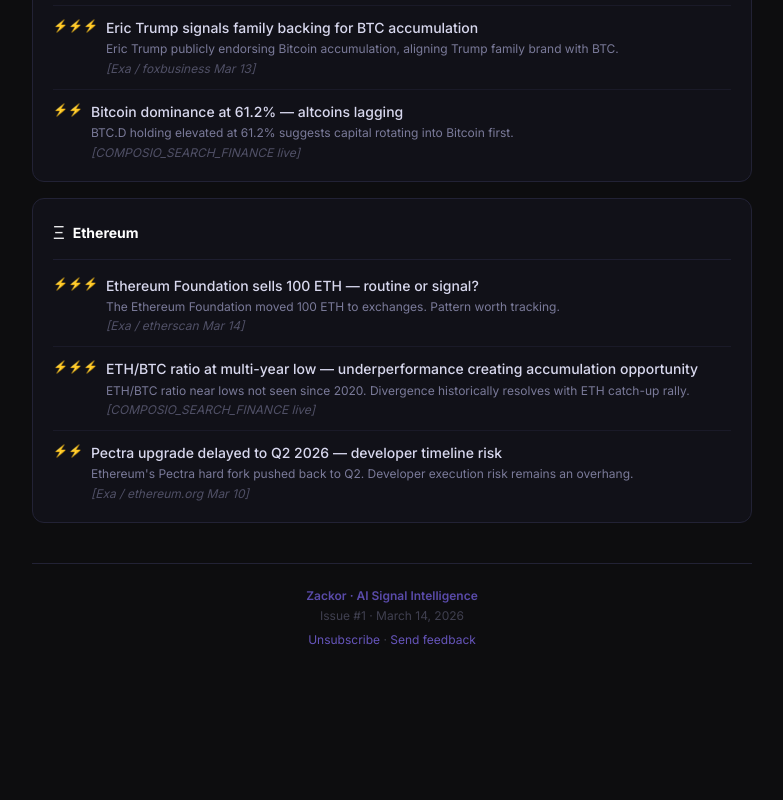
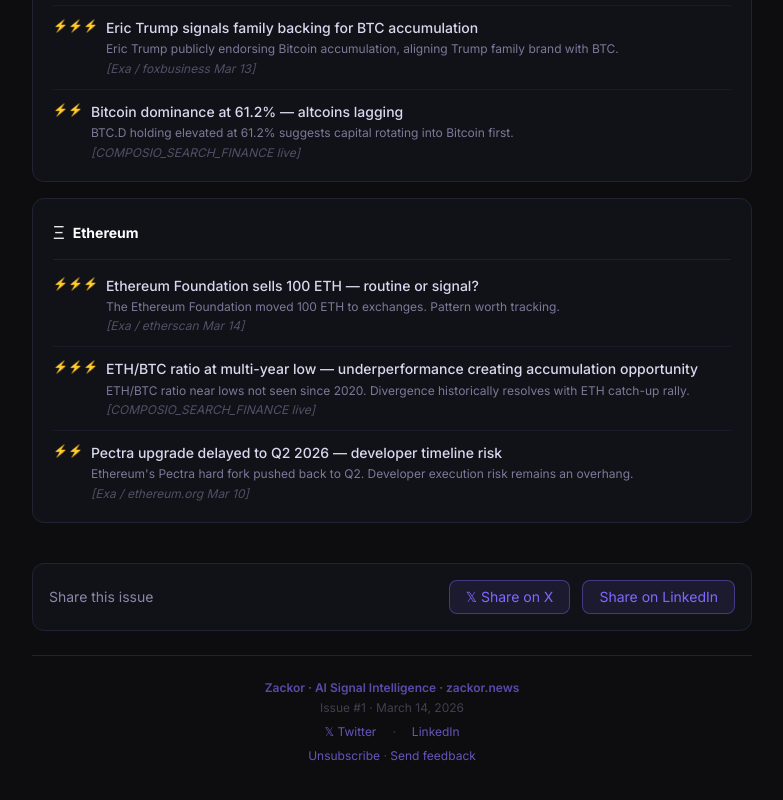
Before and after one commit to Mind-Dragon/zackor-signals, a Next.js app: page /issues/001 in a window 1280 px wide. Shown: the part 556-1356 px from the top of the page, without its empty margins (248-1031 px from the left). Before the commit the page ends 1244 px from the top, so only its background shows below. Built offline with nearby package versions, Linux system fonts and the light colour scheme.

Commit message:
feat: add Twitter/LinkedIn share buttons, social links and OG meta to issue pages

```diff
--- a/app/issues/[id]/page.tsx
+++ b/app/issues/[id]/page.tsx
@@ -10,9 +10,24 @@
 export async function generateMetadata({ params }: { params: { id: string } }): Promise<Metadata> {
   const issue = ISSUES.find(i => i.id === params.id);
   if (!issue) return {};
+  const url = `https://zackor.news/issues/${issue.id}`;
   return {
     title: `Issue #${issue.issueNumber} — Zackor Signals`,
     description: `Zackor Signals Issue #${issue.issueNumber} · ${issue.date} · BTC ${issue.btcPrice} · ETH ${issue.ethPrice}`,
+    openGraph: {
+      title: `Zackor Signals — Issue #${issue.issueNumber}`,
+      description: `${issue.date} · BTC ${issue.btcPrice} · ETH ${issue.ethPrice} · AI Crypto Intelligence`,
+      url,
+      type: "article",
+      siteName: "Zackor Signals",
+    },
+    twitter: {
+      card: "summary_large_image",
+      site: "@mindragon",
+      creator: "@mindragon",
+      title: `Zackor Signals — Issue #${issue.issueNumber}`,
+      description: `${issue.date} · BTC ${issue.btcPrice} · ETH ${issue.ethPrice} · AI Crypto Intelligence`,
+    },
   };
 }
 
@@ -22,15 +37,29 @@
   return <span className={`${color} text-xs shrink-0`}>{"⚡".repeat(rating)}</span>;
 }
 
+const SOCIAL = {
+  twitter: "https://x.com/mindragon",
+  linkedin: "https://www.linkedin.com/in/jeffersonnunn/",
+};
+
 export default function IssuePage({ params }: { params: { id: string } }) {
   const issue = ISSUES.find(i => i.id === params.id);
   if (!issue) notFound();
+
+  const issueUrl = `https://zackor.news/issues/${issue.id}`;
+  const tweetText = `Zackor Signals — Issue #${issue.issueNumber} · ${issue.date} · BTC ${issue.btcPrice} · ETH ${issue.ethPrice} · AI Crypto Intelligence`;
+  const twitterShareUrl = `https://twitter.com/intent/tweet?text=${encodeURIComponent(tweetText)}&url=${encodeURIComponent(issueUrl)}`;
+  const linkedinShareUrl = `https://www.linkedin.com/sharing/share-offsite/?url=${encodeURIComponent(issueUrl)}`;
 
   return (
     <div className="min-h-screen bg-[#0d0d0f]">
       <nav className="border-b border-[#222235] px-6 py-4 flex items-center justify-between max-w-3xl mx-auto">
         <Link href="/" className="text-lg font-bold"><span className="text-[#7c6aff]">Zackor</span> Signals</Link>
-        <Link href="/issues" className="text-sm text-[#8888aa] hover:text-[#e8e8ea] transition">← Archive</Link>
+        <div className="flex items-center gap-4">
+          <a href={SOCIAL.twitter} target="_blank" rel="noopener noreferrer" className="text-sm text-[#8888aa] hover:text-[#e8e8ea] transition">𝕏</a>
+          <a href={SOCIAL.linkedin} target="_blank" rel="noopener noreferrer" className="text-sm text-[#8888aa] hover:text-[#e8e8ea] transition">in</a>
+          <Link href="/issues" className="text-sm text-[#8888aa] hover:text-[#e8e8ea] transition">← Archive</Link>
+        </div>
       </nav>
 
       <div className="max-w-3xl mx-auto px-6 py-10">
@@ -78,10 +107,38 @@
           ))}
         </div>
 
+        {/* Share Bar */}
+        <div className="rounded-xl border border-[#222235] bg-[#111118] p-4 mb-6 flex items-center justify-between">
+          <span className="text-sm text-[#8888aa]">Share this issue</span>
+          <div className="flex gap-3">
+            <a
+              href={twitterShareUrl}
+              target="_blank"
+              rel="noopener noreferrer"
+              className="rounded-lg border border-[#7c6aff]/40 bg-[#7c6aff]/10 px-4 py-1.5 text-sm text-[#7c6aff] hover:bg-[#7c6aff]/20 transition"
+            >
+              𝕏 Share on X
+            </a>
+            <a
+              href={linkedinShareUrl}
+              target="_blank"
+              rel="noopener noreferrer"
+              className="rounded-lg border border-[#7c6aff]/40 bg-[#7c6aff]/10 px-4 py-1.5 text-sm text-[#7c6aff] hover:bg-[#7c6aff]/20 transition"
+            >
+              Share on LinkedIn
+            </a>
+          </div>
+        </div>
+
         {/* Footer */}
         <div className="text-center text-xs text-[#404050] border-t border-[#222235] pt-6">
-          <p className="font-semibold text-[#5a4baa]">Zackor · AI Signal Intelligence</p>
+          <p className="font-semibold text-[#5a4baa]">Zackor · AI Signal Intelligence · <a href="https://zackor.news" className="hover:underline">zackor.news</a></p>
           <p className="mt-1">Issue #{issue.issueNumber} · {issue.date}</p>
+          <div className="flex items-center justify-center gap-4 mt-2">
+            <a href={SOCIAL.twitter} target="_blank" rel="noopener noreferrer" className="text-[#6655bb] hover:underline">𝕏 Twitter</a>
+            <span>·</span>
+            <a href={SOCIAL.linkedin} target="_blank" rel="noopener noreferrer" className="text-[#6655bb] hover:underline">LinkedIn</a>
+          </div>
           <p className="mt-2">
             <a href="mailto:zackor@agentmail.to?subject=Unsubscribe" className="text-[#6655bb] hover:underline">Unsubscribe</a>
             {" · "}
```
